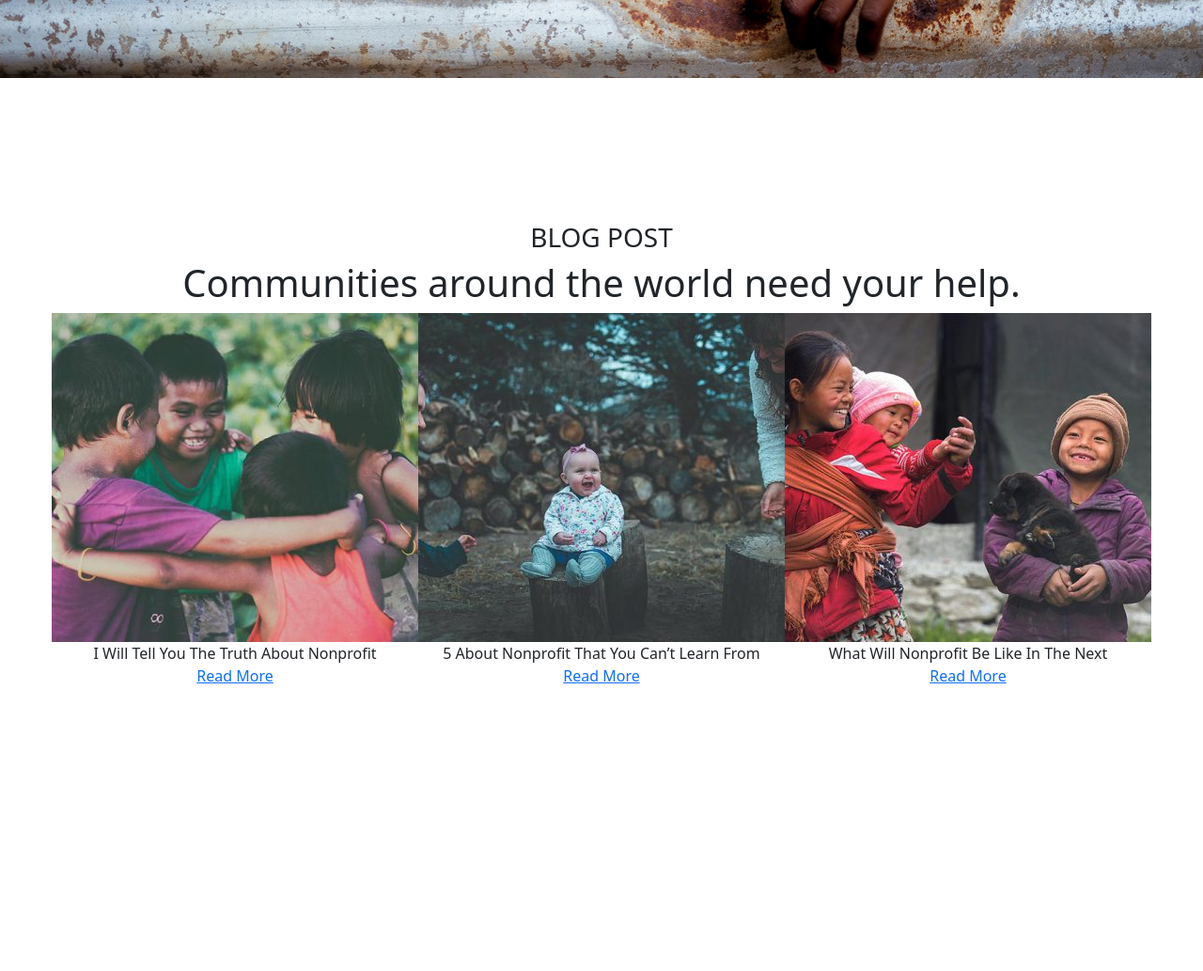
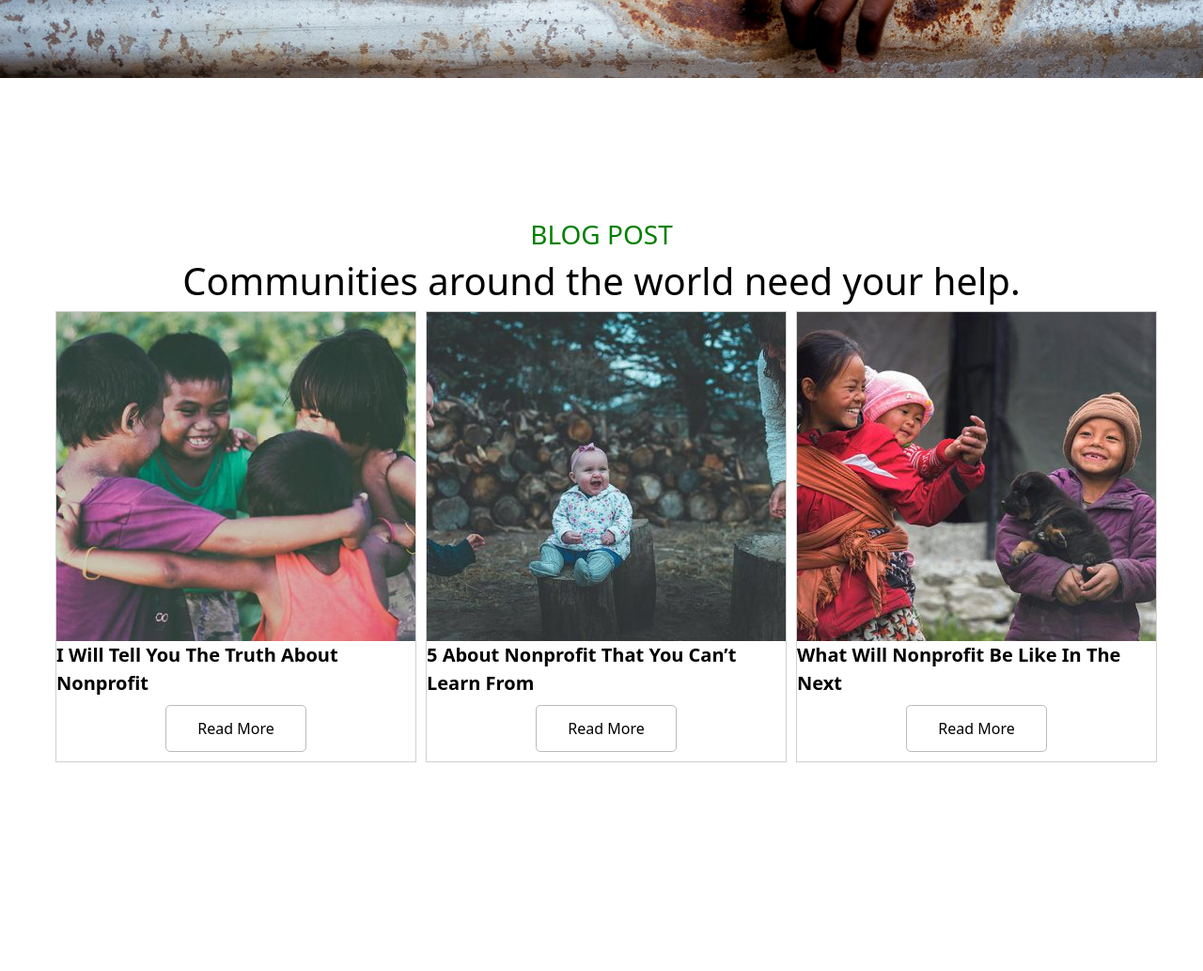
Before and after one commit to cniescola/quinta1300, a PHP site: page / in a window 1280 px wide. Shown: the part 600-1633 px from the top of the page at 94% size. Before the commit the page ends 1327 px from the top, so only its background shows below. Run offline with PHP 8.4, Linux system fonts and the light colour scheme; some libraries are stand-ins or nearby versions.

```diff
--- a/projeto-finar/index.html
+++ b/projeto-finar/index.html
@@ -1,6 +1,5 @@
 <!DOCTYPE html>
 <html lang="pt-br">
-
 <head>
     <meta charset="UTF-8">
     <meta name="viewport" content="width=device-width, initial-scale=1.0">
@@ -9,7 +8,6 @@
     <link href="https://cdn.jsdelivr.net/npm/bootstrap@5.3.7/dist/css/bootstrap.min.css" rel="stylesheet"
         integrity="sha384-LN+7fdVzj6u52u30Kp6M/trliBMCMKTyK833zpbD+pXdCLuTusPj697FH4R/5mcr" crossorigin="anonymous">
 </head>
-
 <body>
     <header>
         <div id="nav1">
@@ -128,7 +126,8 @@
             <div id="top">
                 <h3>BLOG POST</h3>
                 <h1>Communities around the world
-                need your help.</h1>
+                    need your help.
+                </h1>
             </div>
             <div id="baixo">
                 <div class="box">
--- a/projeto-finar/style.css
+++ b/projeto-finar/style.css
@@ -158,13 +158,22 @@ header #esquerda .icon img{
 
 #sec2{
     width: 100%;
-    height: 100vh;
+    min-height: 100vh;
+    margin-top: 150px;
+}
+
+#sec2, #top h3{
+    color: green;
+}
+
+#sec2, #top h1{
+    color: black;
 }
 
 #sec2, #top, #baixo .box{
     display: flex;
     flex-direction: column;
-    justify-content: center;
+    justify-content: start;
     align-items: center;
 }
 
@@ -172,10 +181,79 @@ header #esquerda .icon img{
     display: flex;
     flex-direction: row;
     justify-content: center;
-    align-items: center;
+    align-items: start;
 }
 
 #baixo .box{
-    width: 33.33%;
+    width: 30%;
+    height: 480px;
+    margin-left: 10px;
+    border: 0.5px solid rgba(0, 0, 0, 0.185);
+    overflow: hidden;
+    position: relative;
+}
+
+#baixo .box .titulo{
+    font-size: 20px;
+    font-weight: bold;
+    transition: 0.5s;
+    cursor: pointer;
+}
+
+#baixo .box .titulo:hover{
+    color: rgb(0, 185, 0);
+}
+
+#baixo .box .img{
+    width: 100%;
+    overflow: hidden;
+    position: relative;
+}
+
+#baixo .box .img img{
+    scale: 1;
+    transition: 0.5s;
+}
+
+#baixo .box .img:hover img{
+    scale: 115%;
+}
+
+#baixo .box a{
+    height: 50px;
+    width: 150px;
+    position: absolute;
+    bottom: 10px;
+    border: 0.5px solid rgba(0, 0, 0, 0.267);
+    display: flex;
+    flex-direction: column;
+    justify-content: center;
+    align-items: center;
+    text-decoration: none;
+    color: black;
+    border-radius: 5px;
+    transition: 0.5s;
+    cursor: pointer;
+}
+
+#baixo .box a:hover{
+    background-color: rgb(0, 185, 0);
+    color: white;
+    border: 0.5px solid rgba(0, 0, 0, 0);
+}
+
+#baixo .box .img::before{
+    content: '';
+    background-color: black;
+    opacity: 0.5;
     height: 100%;
+    width: 100%;
+    transition: 0.5s;
+    scale: 0;
+    z-index: 1999;
+    position: absolute;
 }
+
+#baixo .box .img:hover::before{
+    scale: 1;
+}
```
